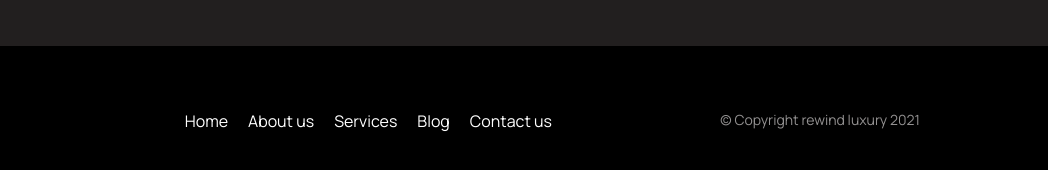
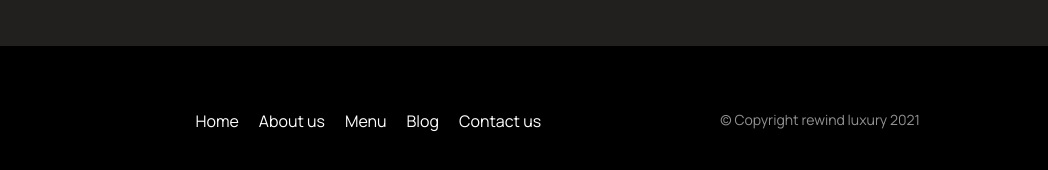
Before and after one commit to Henrietta-Soberekon/Rewind-Luxury-Place, a plain HTML site: page index.html in a window 1280 px wide. Shown: the part 3568-3738 px from the top of the page, 232-1280 px from the left. Drawn offline with Linux system fonts and the light colour scheme.

Commit message:
Updated index.html

```diff
--- a/index.html
+++ b/index.html
@@ -358,7 +358,7 @@
                           <a href="#">About us</a>
                       </li>
                       <li>
-                          <a href="service.html">Services</a>
+                          <a href="service.html">Menu</a>
                       </li>
                       <li>
                           <a href="#">Blog</a>
```
